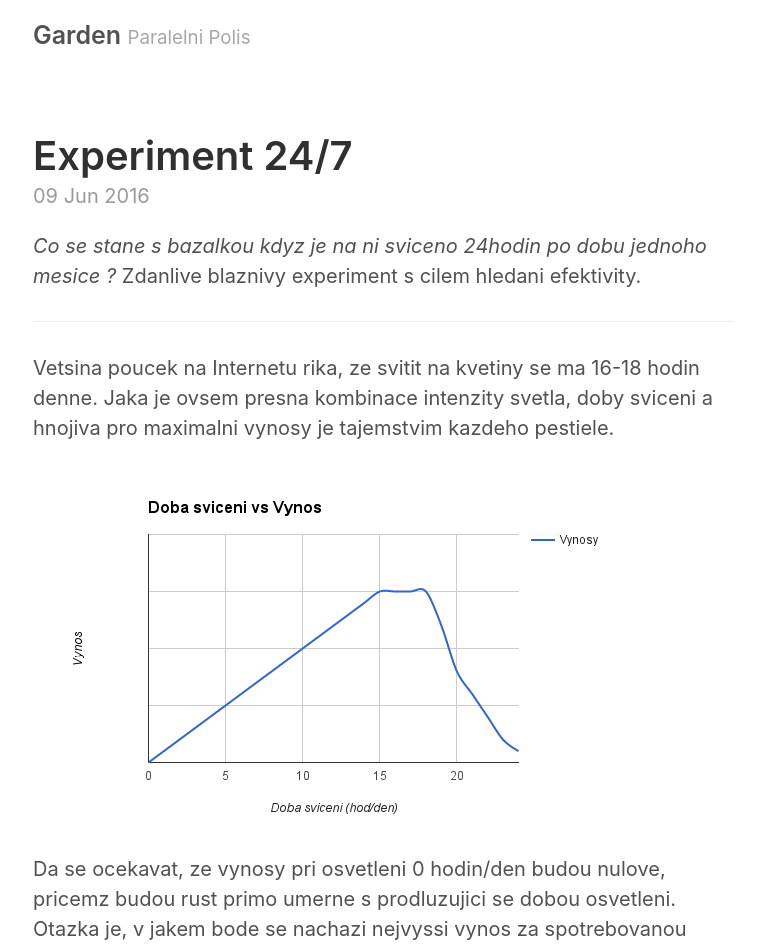
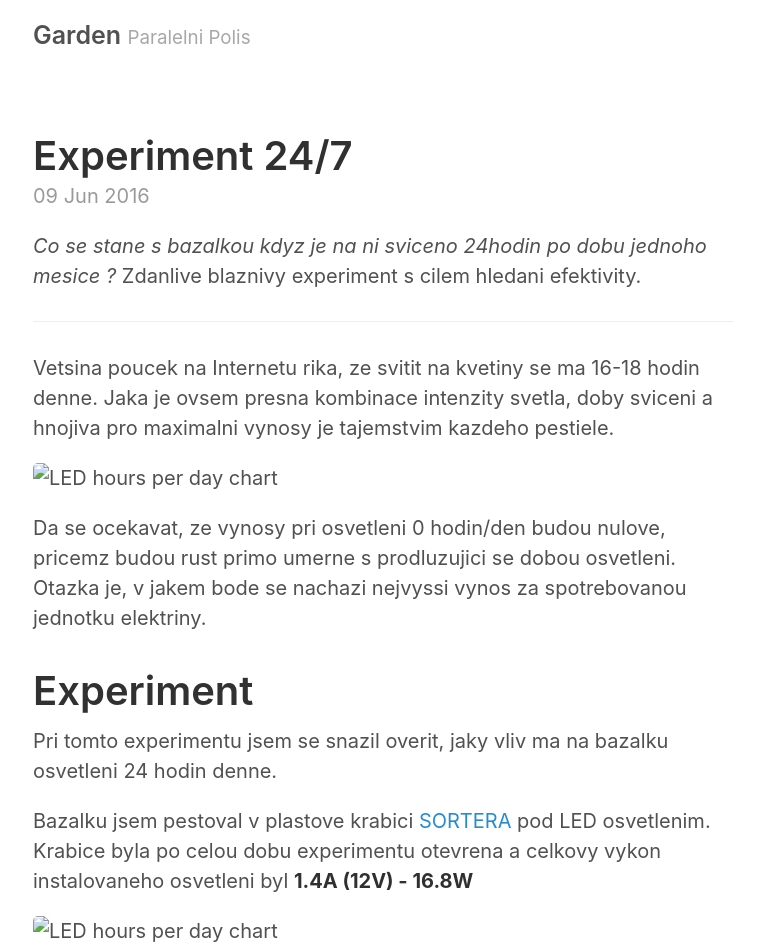
Before and after one commit to ParalelniPolis/garden-blog, a Jekyll site: the page built from _posts/2016-06-09-experiment-24-7.md, in a window 1280 px wide. Shown: the top 949 px of the page, without its empty margins (257-1021 px from the left). Built offline with Jekyll 4.4.1, drawn with Linux system fonts in a browser that asks for light colours.

Commit message:
leading slash

```diff
--- a/_posts/2016-06-09-experiment-24-7.md
+++ b/_posts/2016-06-09-experiment-24-7.md
@@ -10,7 +10,7 @@ title: Experiment 24/7
 Vetsina poucek na Internetu rika, ze svitit na kvetiny se ma 16-18 hodin denne. Jaka je ovsem presna kombinace intenzity svetla, doby sviceni a hnojiva pro maximalni vynosy je tajemstvim kazdeho pestiele.
 
 
-![LED hours per day chart](/public/hr_day_chart.png)
+![LED hours per day chart](public/hr_day_chart.png)
 
 Da se ocekavat, ze vynosy pri osvetleni 0 hodin/den budou nulove, pricemz budou rust primo umerne s prodluzujici se dobou osvetleni. Otazka je, v jakem bode se nachazi nejvyssi vynos za spotrebovanou jednotku elektriny.
 
@@ -20,28 +20,28 @@ Pri tomto experimentu jsem se snazil overit, jaky vliv ma na bazalku osvetleni 2
 
 Bazalku jsem pestoval v plastove krabici [SORTERA](http://www.ikea.com/cz/cs/catalog/products/70255899/) pod LED osvetlenim. Krabice byla po celou dobu experimentu otevrena a celkovy vykon instalovaneho osvetleni byl **1.4A (12V) - 16.8W**
 
-![LED hours per day chart](/public/box.jpg)
+![LED hours per day chart](public/box.jpg)
 
-![LED hours per day chart](/public/lid.jpg)
+![LED hours per day chart](public/lid.jpg)
 
 LED pouzivam cerveno modre diody v pomeru 1:5 z [Ebaye od prodejce go-excellent](http://www.ebay.co.uk/itm/201478659280).
 
 Jako substrat jsem pouzil nejobycejnejsi raselinu, nepouzil jsem zadne hnojivo. Zalivku jsem delal kazdy den rozprasovacem.
 
 Bazalka tyden po vysevu
-![Week Old](/public/week_old.jpg)
+![Week Old](public/week_old.jpg)
 
 Bazalka mesic po vysevu
-![Month Old](/public/month_old.jpg)
+![Month Old](public/month_old.jpg)
 
 Listky bazalky jsou zakrnele
-![Small leaves](/public/small_leaves.jpg)
-![Small plant](/public/small_plant.jpg)
-![Plants ruler](/public/plants_ruler.jpg)
+![Small leaves](public/small_leaves.jpg)
+![Small plant](public/small_plant.jpg)
+![Plants ruler](public/plants_ruler.jpg)
 
 
 # Vysledek
 Kvetiny jsou evidentne zakrnele, coz muzeme s velkou pravdepodobnosti prikladat osvetleni 24/7. Na nedostatecnem rustu se mohl podepsat take nedostatek CO2 v krabicici ktera byla sice otevrena, ale bez nuceneho vetrani, coz overim pri nejakem dalsim experimentu.
 
 Po mesici provozu je silikon na modrych diodach spaleny.
-![Blue LEDs](/public/blue_led.jpg)
+![Blue LEDs](public/blue_led.jpg)
```
